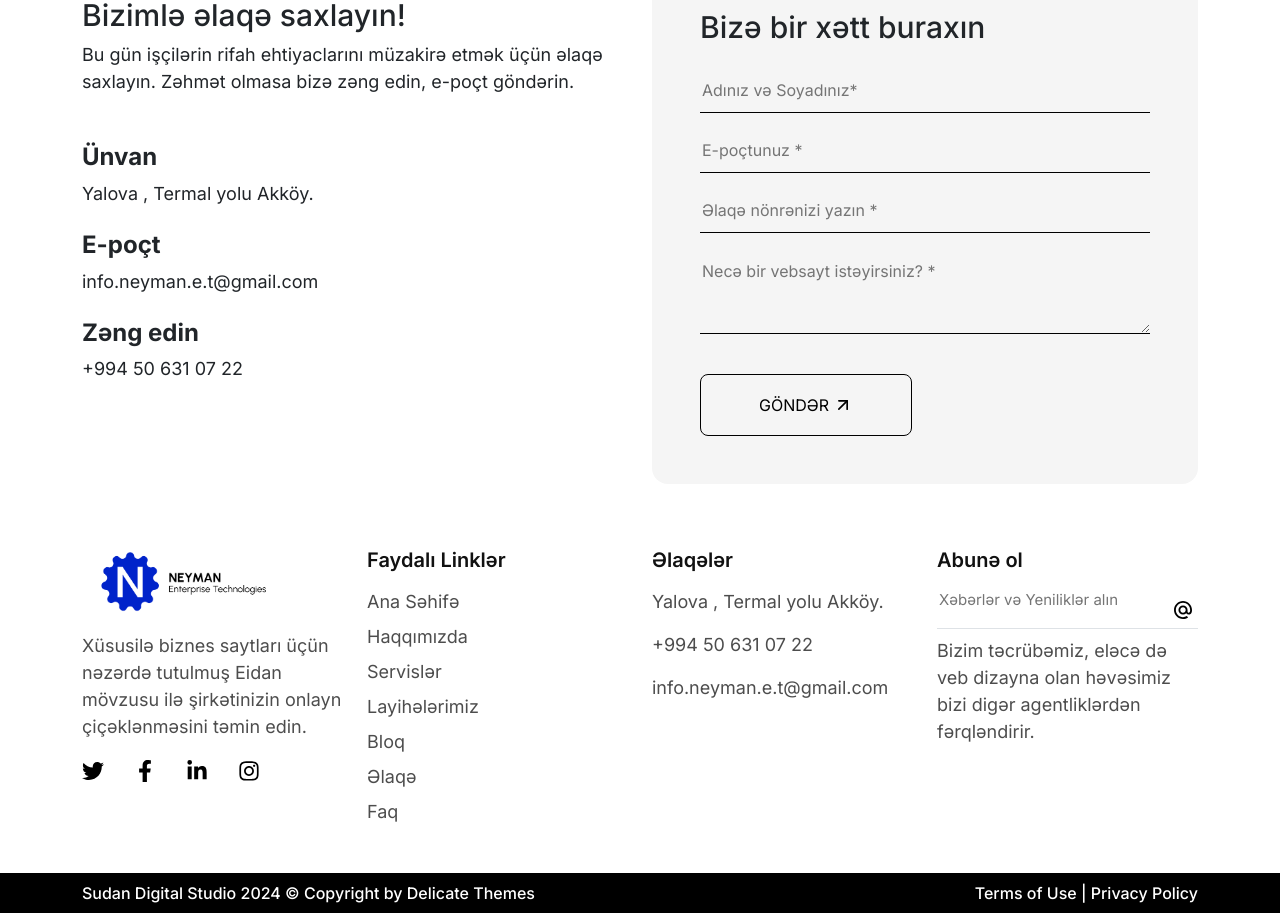
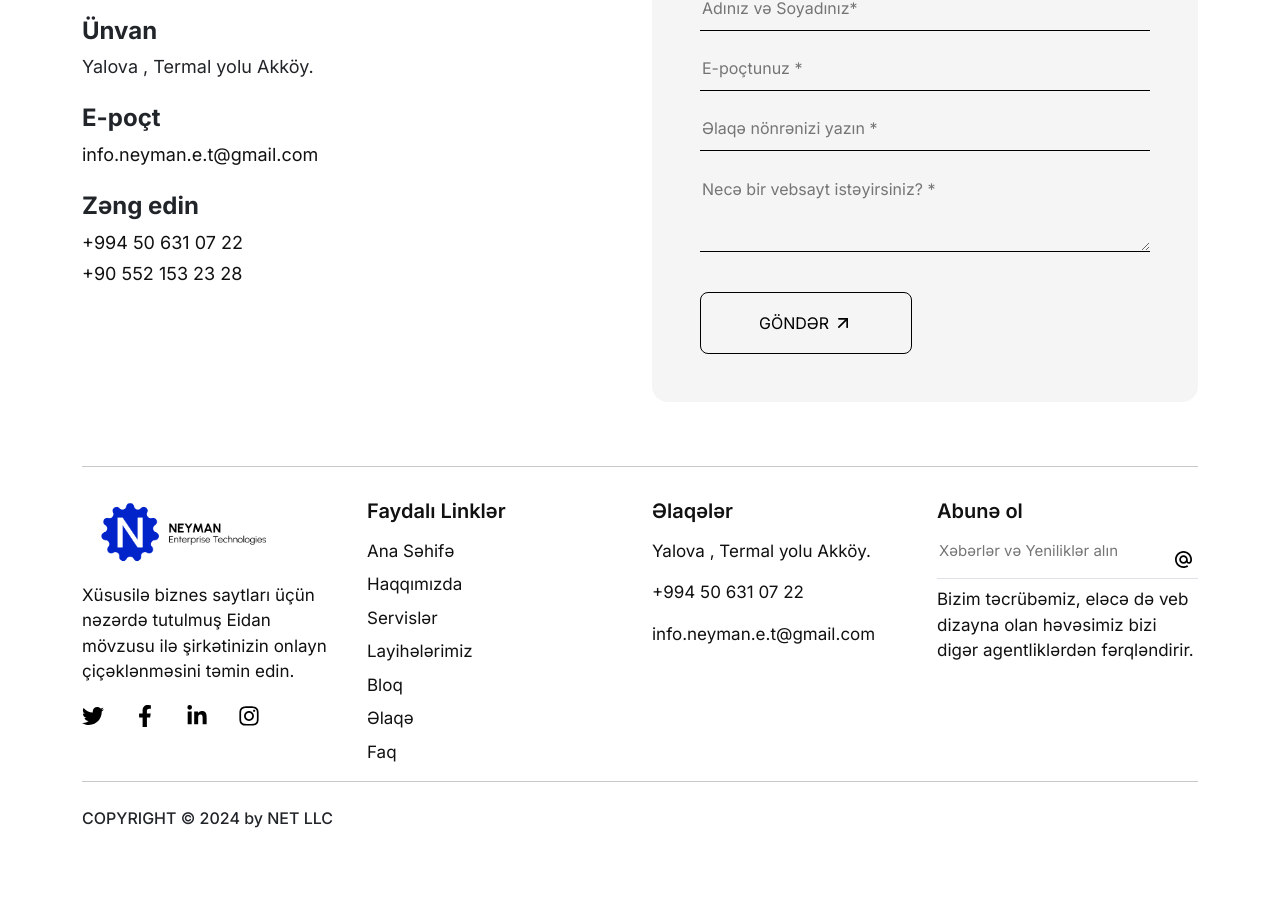
Before and after one commit to AysheUlukhan/neyman_frontend, a React (Vite) app: page /Contact in a window 1280 px wide. Shown: the part 322-1235 px from the top of the page. After the commit the page ends 1160 px from the top, so only its background shows below. Built offline with nearby package versions, Linux system fonts and the light colour scheme.

Commit message:
footer send

```diff
--- a/src/components/Footer/Footer.css
+++ b/src/components/Footer/Footer.css
@@ -12,7 +12,7 @@ footer .footer-icon:hover{
 }
 
 footer .single-box{
-    font-size: 18px;
+    font-size: 17px;
 }
 
 footer .single-box h5{
@@ -21,14 +21,14 @@ footer .single-box h5{
 }
 
 footer .single-box p{
-    color: var(--dark-liver);
+    color: var(--dark);
     font-weight: 400;
 
 }
 
 footer .single-box a{
     text-decoration: none;
-    color: var(--dark-liver);
+    color: var(--dark);
 }
 
 footer .single-box input{
@@ -39,19 +39,9 @@ footer .single-box input{
 }
 
 footer .footer-end{
-    color: var(--white);
     font-weight: 500;
 }
 
-footer .footer-end a{
-    text-decoration: none;
-    color: var(--white);
-    transition: all .5s;
-}
-
-footer .footer-end a:hover{
-    color: var(--medium-blue);
-}
 
 @media (max-width:540px) {
     footer .footer-end .container{
--- a/src/components/Footer/Footer.jsx
+++ b/src/components/Footer/Footer.jsx
@@ -12,7 +12,8 @@ const Footer = () => {
   return (
     <div>
       <footer>
-        <div className="container py-5">
+        <div className="container pt-5">
+          <hr />
           <div className="row">
             <div className="col-lg-3 col-sm-6">
               <div className='single-box'>
@@ -59,14 +60,12 @@ const Footer = () => {
               </div>
             </div>
           </div>
+          <hr />
         </div>
-        <div className='bg-black py-2 footer-end'>
-          <div className='container d-flex justify-content-between'>
+        <div className='py-2 footer-end'>
+          <div className='container'>
             <div>
-              <p>Sudan Digital Studio 2024 © Copyright by <a href='#/'>Delicate Themes</a></p>
-            </div>
-            <div>
-              <a href='#/'>Terms of Use</a> | <a href='#/'>Privacy Policy</a>
+              <p>COPYRIGHT © 2024 by NET LLC</p>
             </div>
           </div>
         </div>
--- a/src/pages/Contact/Contact.css
+++ b/src/pages/Contact/Contact.css
@@ -28,6 +28,12 @@
     margin-top: 10px;
 }
 
+.contact a{
+  text-decoration: none;
+  color: var(--dark);
+  font-size: 18px;
+}
+
 @media (max-width:540px) {
     .contact h4{
         font-size: 20px;
--- a/src/pages/Contact/Contact.jsx
+++ b/src/pages/Contact/Contact.jsx
@@ -6,13 +6,11 @@ const Contact = () => {
   return (
     <div className='container contact'>
       <div className='contact-head pt-5'>
-        <p className='fs-18'>ƏLAQƏ</p>
-        <h4 className='fs-30 pt-3 contact-head-text'>Biz həmişə yeni istedadlı insanların axtarışındayıq. Komandamıza qoşulun.</h4>
+        <p className='fs-27'>Əlaqə</p>
       </div>
 
       <div className='row pt-5'>
         <div className='col-xl-6 col-lg-6 col-sm-12 col-12'>
-          <h4 className='fs-30'>Gəlin Birgə İşləməyə Başlayaq. Bizimlə əlaqə saxlayın!</h4>
           <p className='fs-18'>Bu gün işçilərin rifah ehtiyaclarını müzakirə etmək üçün əlaqə saxlayın. Zəhmət olmasa bizə zəng edin, e-poçt göndərin.</p>
           <div className='py-5'>
             <div>
@@ -21,18 +19,19 @@ const Contact = () => {
             </div>
             <div className='py-4'>
               <h4 className='fs-24 fw-bold'>E-poçt</h4>
-              <p className='fs-18'>info.neyman.e.t@gmail.com</p>
+              <a href="mailto:info.neyman.e.t@gmail.com">info.neyman.e.t@gmail.com</a>
             </div>
             <div>
               <h4 className='fs-24 fw-bold'>Zəng edin</h4>
-              <p className='fs-18'>+994 50 631 07 22</p>
+              <a href="tel:+994 50 631 07 22" className='d-block mb-1'>+994 50 631 07 22</a>
+              <a href="tel:+90 552 153 23 28">+90 552 153 23 28</a>
             </div>
           </div>
         </div>
         <div className='col-xl-6 col-lg-6 col-sm-12 col-12'>
           <div className='contact-form p-5 rounded-4'>
             <div className='pb-4'>
-              <h4 className='fs-30 font-bold '>Bizə bir xətt buraxın</h4>
+              <h4 className='fs-30 font-bold '></h4>
               {/* <p className='fs-18 font-medium'>E-poçt ünvanınız dərc olunmayacaq. Tələb olunan sahələr qeyd olunub *</p> */}
             </div>
             <form>
```
